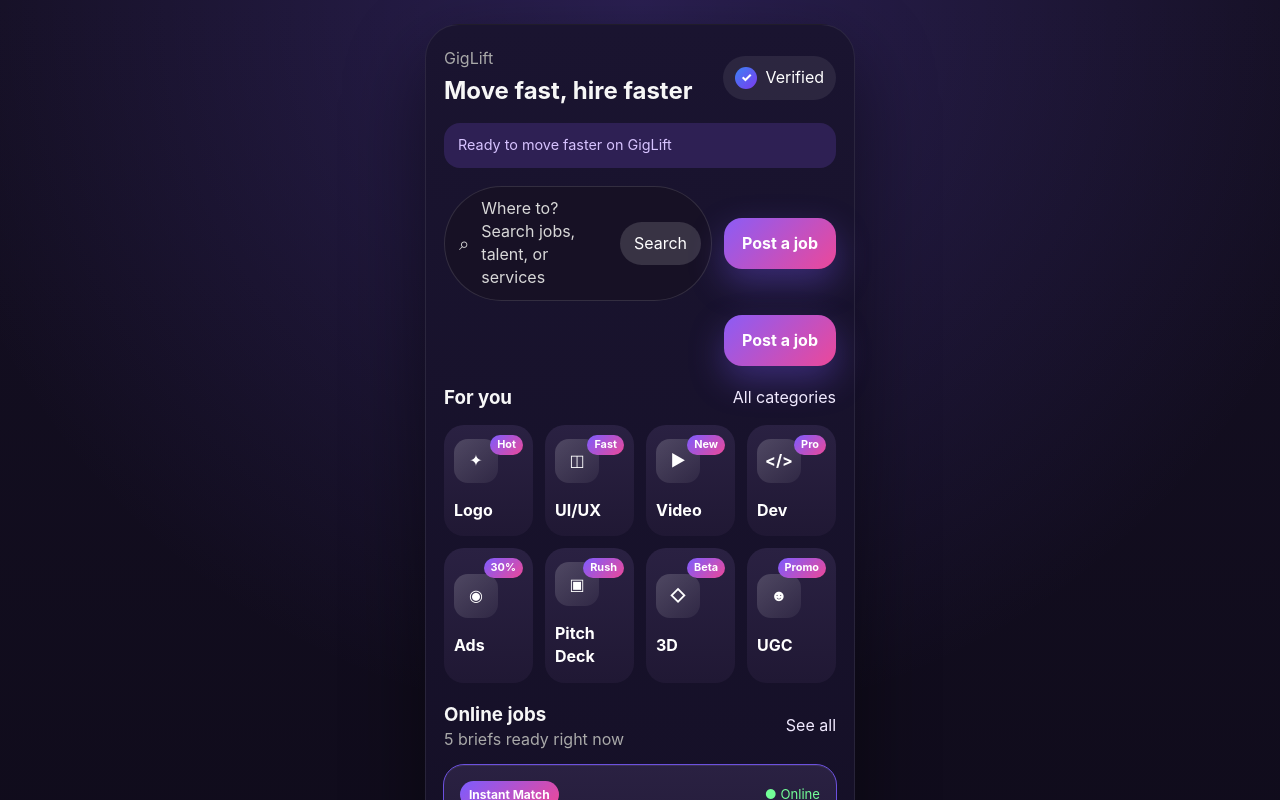
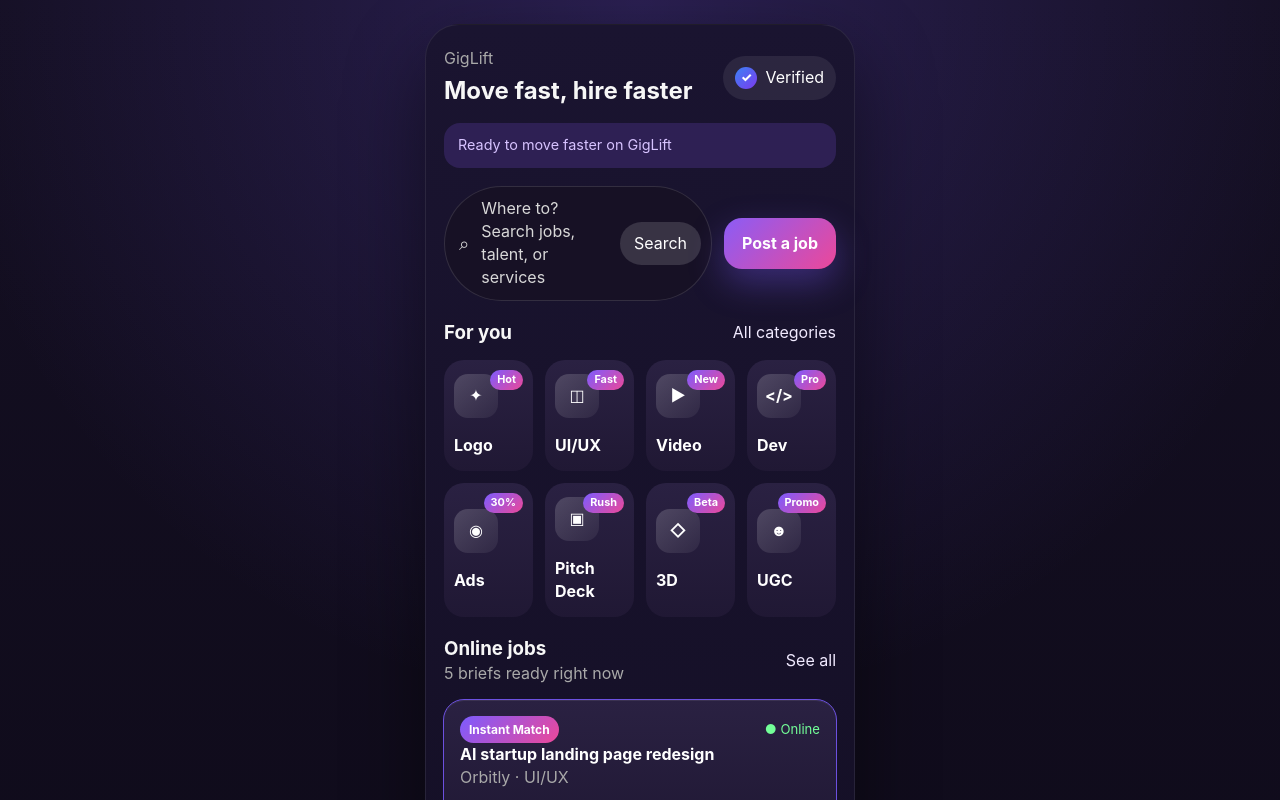
Before and after one commit to fintie/GigLift, a React (Vite) app: page / in a window 1280 px wide. Shown: the top 800 px of the page. Built offline with nearby package versions, Linux system fonts and the light colour scheme.

Commit message:
Remove duplicate post job button from home

```diff
--- a/src/App.jsx
+++ b/src/App.jsx
@@ -245,9 +245,6 @@
                 </div>
               )}
 
-              <div className="hero-inline">
-                <button className="primary-cta" onClick={onPostJob}>Post a job</button>
-              </div>
             </section>
 
             <section className="tile-section">
```
